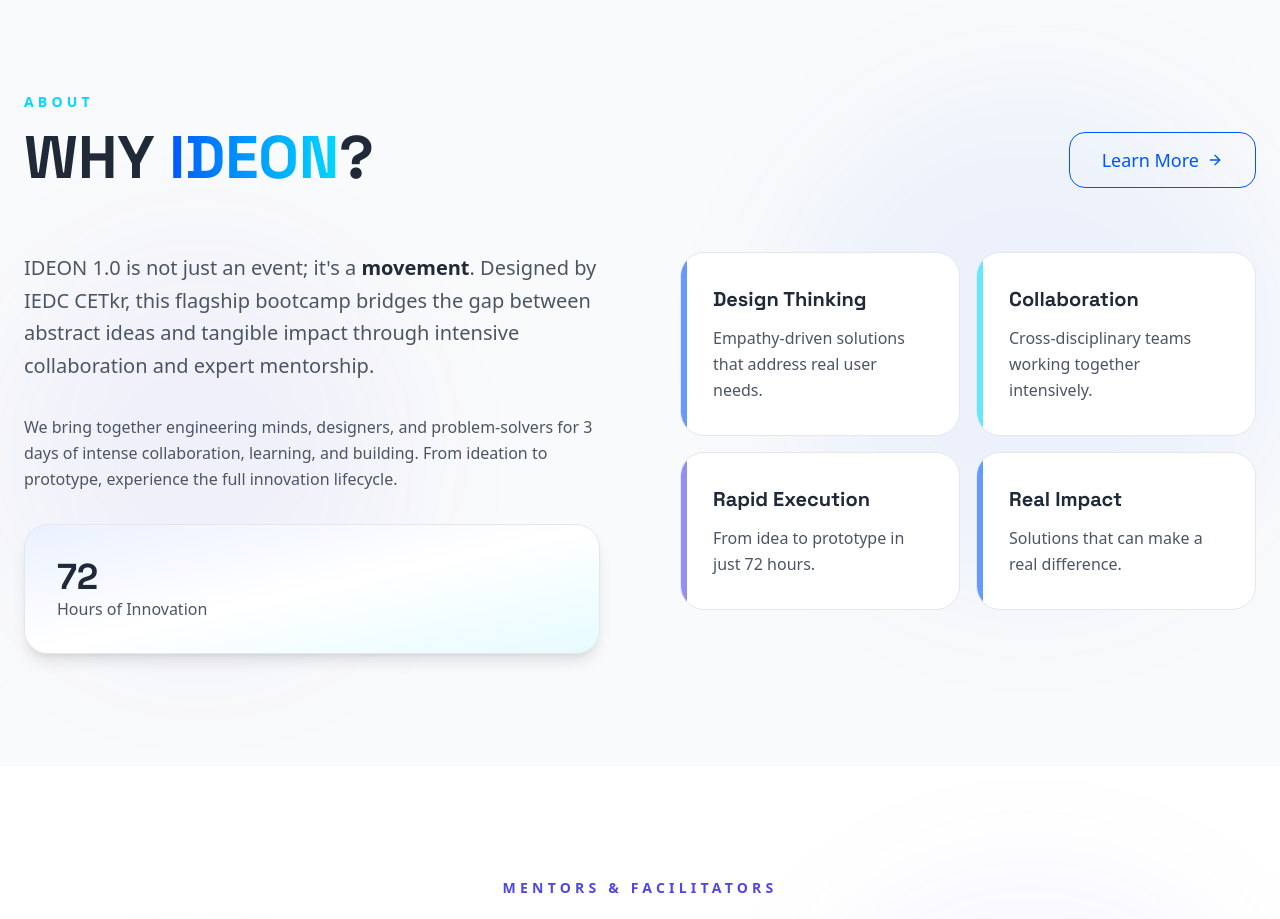
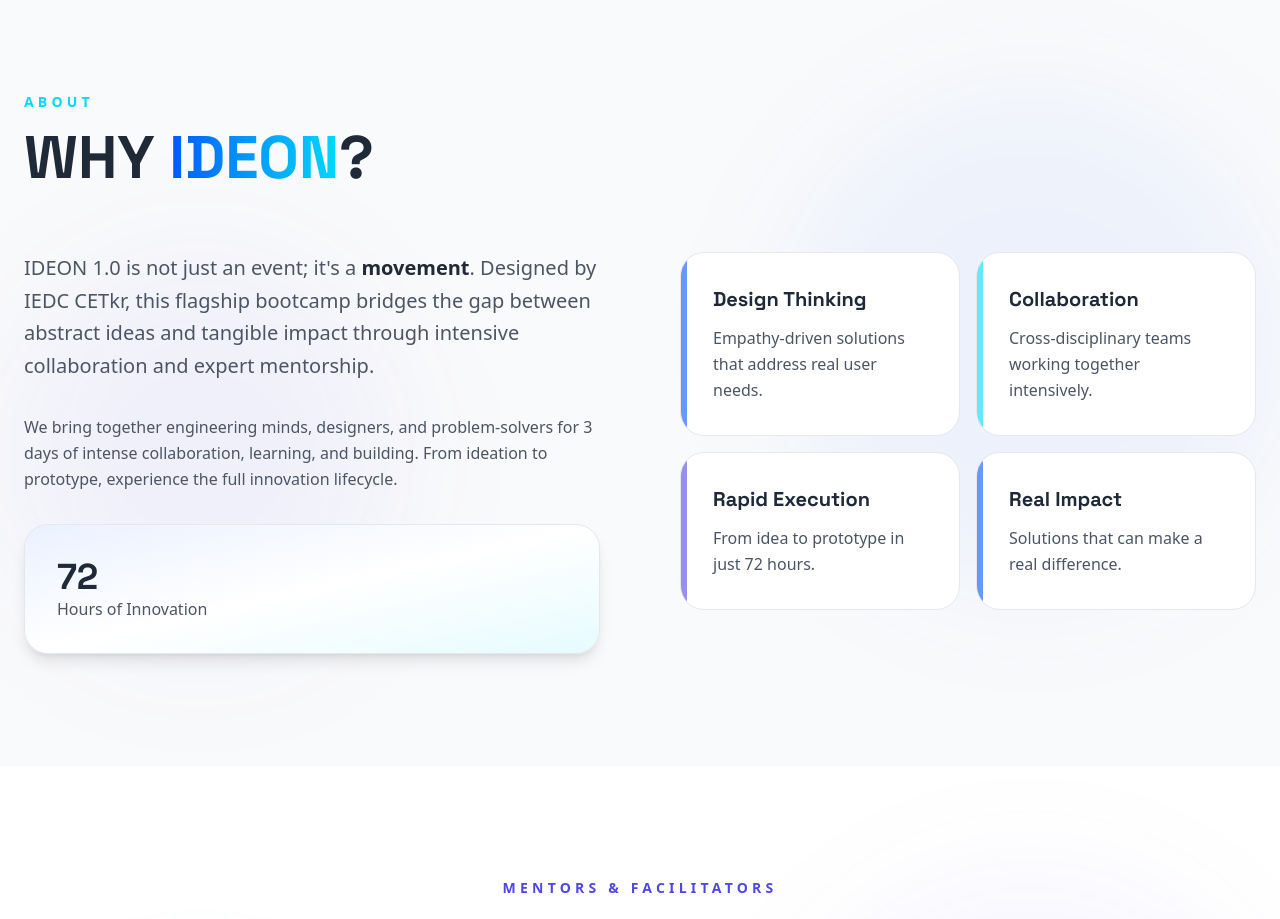
Before and after one commit to kethu-x86/Ideon, a Next.js app: page / in a window 1280 px wide. Shown: the part 820-1739 px from the top of the page. Built offline with nearby package versions, Linux system fonts and the light colour scheme.

Commit message:
remove redundant button

```diff
--- a/components/sections/about.tsx
+++ b/components/sections/about.tsx
@@ -62,11 +62,6 @@
                             <h2 className="text-4xl md:text-6xl font-bold font-heading text-foreground max-w-2xl">
                                 WHY <span className="text-transparent bg-clip-text bg-gradient-to-r from-primary to-accent">IDEON</span>?
                             </h2>
-                            <Button variant="outline" size="lg" className="rounded-xl w-fit" asChild>
-                                <Link href="/about">
-                                    Learn More <ArrowRight className="ml-2 h-4 w-4" />
-                                </Link>
-                            </Button>
                         </div>
                     </m.div>
 
```
